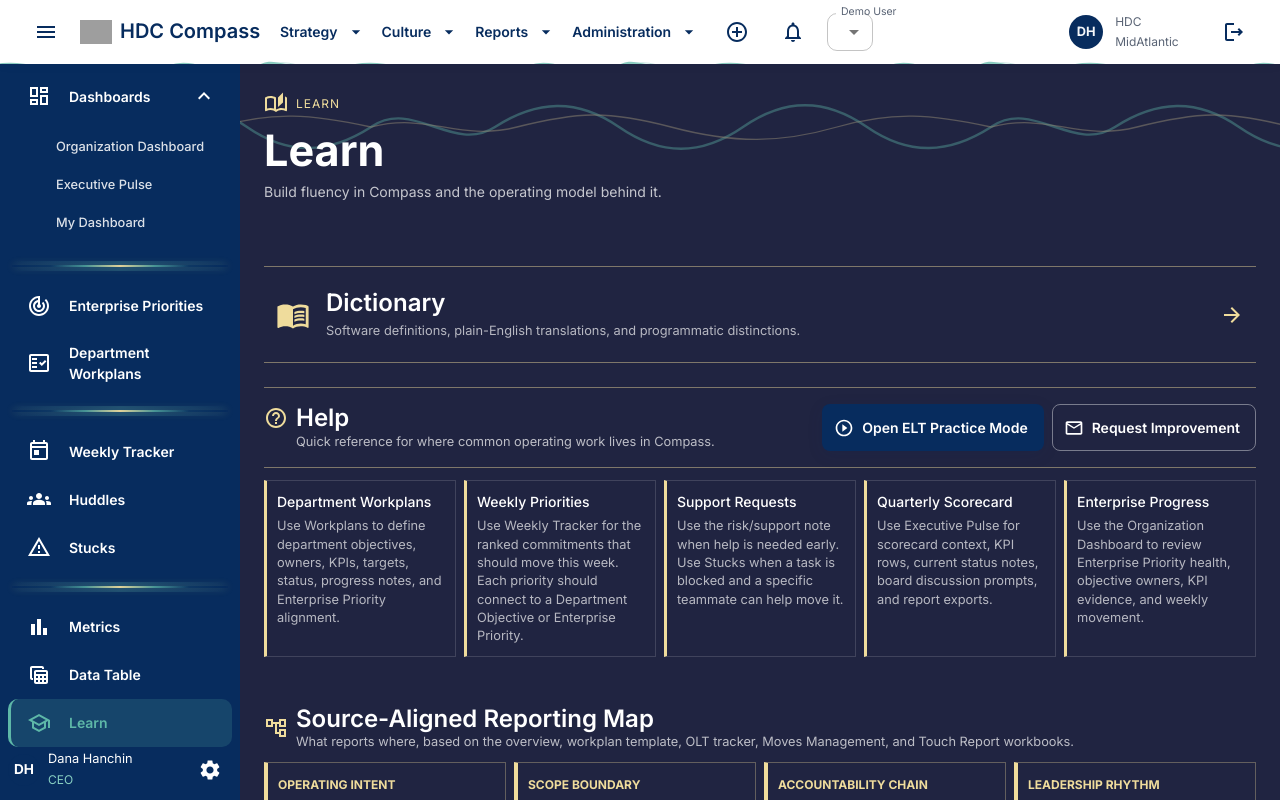
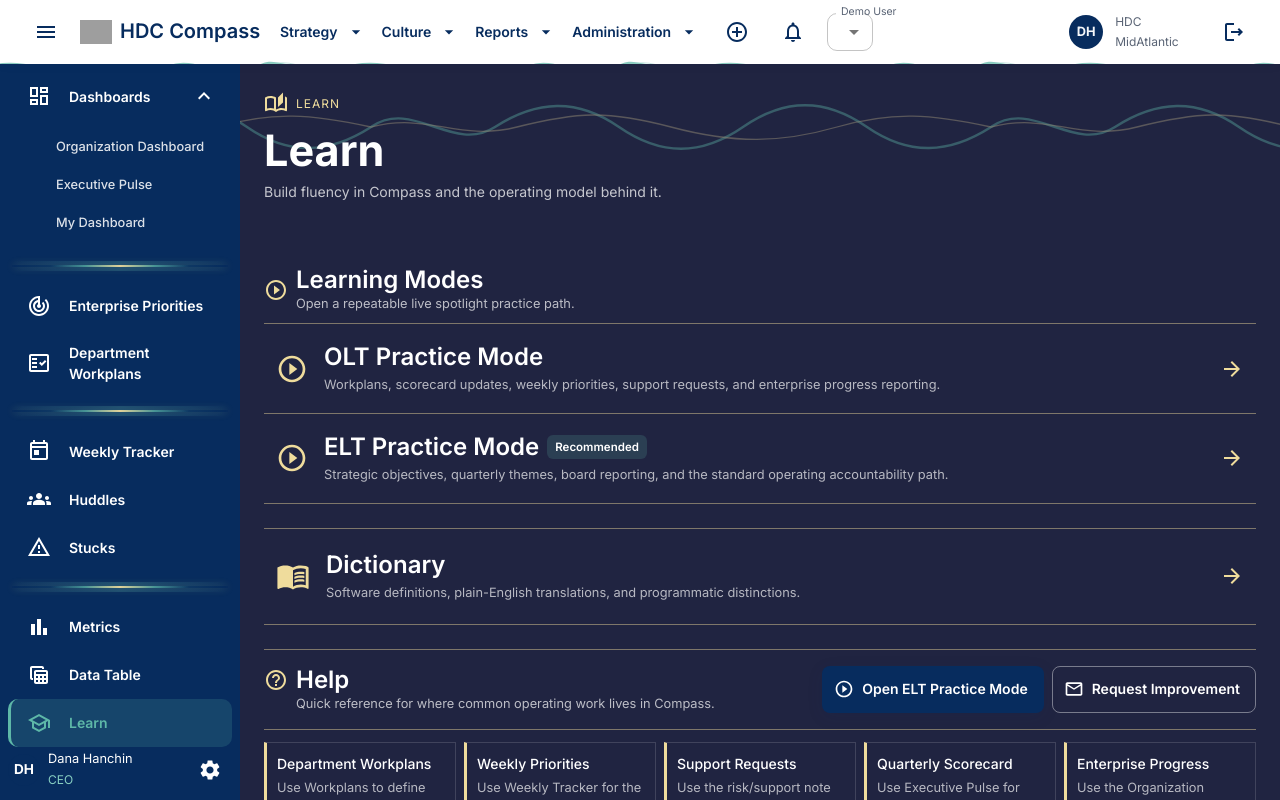
Before and after one commit to mrnelley/DAT-V1, a React (Vite) app: page /learn in a window 1280 px wide. Built offline with nearby package versions, Linux system fonts and the light colour scheme; sample sign-in values are in the browser's storage; grey boxes are pictures that could not be loaded.

Commit message:
Update LearnPage.jsx

```diff
--- a/src/components/learn/LearnPage.jsx
+++ b/src/components/learn/LearnPage.jsx
@@ -79,6 +79,19 @@ const helpItems = [
   {
     title: 'Enterprise Progress',
     body: 'Use the Organization Dashboard to review Enterprise Priority health, objective owners, KPI evidence, and weekly movement.',
+  },
+];
+
+const learningModes = [
+  {
+    body: 'Workplans, scorecard updates, weekly priorities, support requests, and enterprise progress reporting.',
+    label: 'OLT Practice Mode',
+    path: '/learn/olt',
+  },
+  {
+    body: 'Strategic objectives, quarterly themes, board reporting, and the standard operating accountability path.',
+    label: 'ELT Practice Mode',
+    path: '/learn/elt',
   },
 ];
 
@@ -271,6 +284,7 @@ const LearnPage = () => {
 
   const practicePath = user.workingGroup === 'ELT' ? '/learn/elt' : '/learn/olt';
   const practiceLabel = user.workingGroup === 'ELT' ? 'Open ELT Practice Mode' : 'Open OLT Practice Mode';
+  const recommendedMode = user.workingGroup === 'ELT' ? 'ELT Practice Mode' : 'OLT Practice Mode';
 
   return (
     <PageWrapper>
@@ -315,6 +329,50 @@ const LearnPage = () => {
                 <Typography variant="body1" sx={{ color: 'rgba(255,255,255,0.74)', maxWidth: 650, mt: 1 }}>
                   Build fluency in Compass and the operating model behind it.
                 </Typography>
+              </Box>
+
+              <Box sx={{ mb: 3 }}>
+                <Stack direction="row" gap={1} alignItems="center" sx={{ mb: 1.25 }}>
+                  <PlayCircleOutlineOutlinedIcon sx={{ color: 'background.accent' }} />
+                  <Box>
+                    <Typography variant="h2" sx={{ color: '#ffffff' }}>Learning Modes</Typography>
+                    <Typography variant="body2" sx={{ color: 'rgba(255,255,255,0.7)' }}>
+                      Open a repeatable live spotlight practice path.
+                    </Typography>
+                  </Box>
+                </Stack>
+                <List disablePadding sx={{ borderTop: '1px solid rgba(239,220,156,0.45)' }}>
+                  {learningModes.map((mode) => (
+                    <ListItemButton
+                      component={RouterLink}
+                      key={mode.path}
+                      to={mode.path}
+                      sx={{
+                        borderBottom: '1px solid rgba(239,220,156,0.45)',
+                        borderRadius: 0,
+                        color: '#ffffff',
+                        gap: 2,
+                        px: { xs: 0, md: 1.5 },
+                        py: { xs: 2, md: 2.35 },
+                        '&:hover': { bgcolor: 'rgba(94,184,168,0.12)' },
+                      }}
+                    >
+                      <PlayCircleOutlineOutlinedIcon sx={{ color: 'background.accent', fontSize: 32 }} />
+                      <Box sx={{ flex: 1, minWidth: 0 }}>
+                        <Stack direction="row" gap={1} alignItems="center" flexWrap="wrap">
+                          <Typography variant="h2" sx={{ color: '#ffffff' }}>{mode.label}</Typography>
+                          {mode.label === recommendedMode && (
+                            <Chip label="Recommended" size="small" sx={{ bgcolor: 'rgba(94,184,168,0.18)', color: '#ffffff' }} />
+                          )}
+                        </Stack>
+                        <Typography variant="body2" sx={{ color: 'rgba(255,255,255,0.68)', mt: 0.5 }}>
+                          {mode.body}
+                        </Typography>
+                      </Box>
+                      <ArrowForwardOutlinedIcon sx={{ color: 'background.accent' }} />
+                    </ListItemButton>
+                  ))}
+                </List>
               </Box>
 
               <List disablePadding sx={{ borderTop: '1px solid rgba(239,220,156,0.45)' }}>
```
